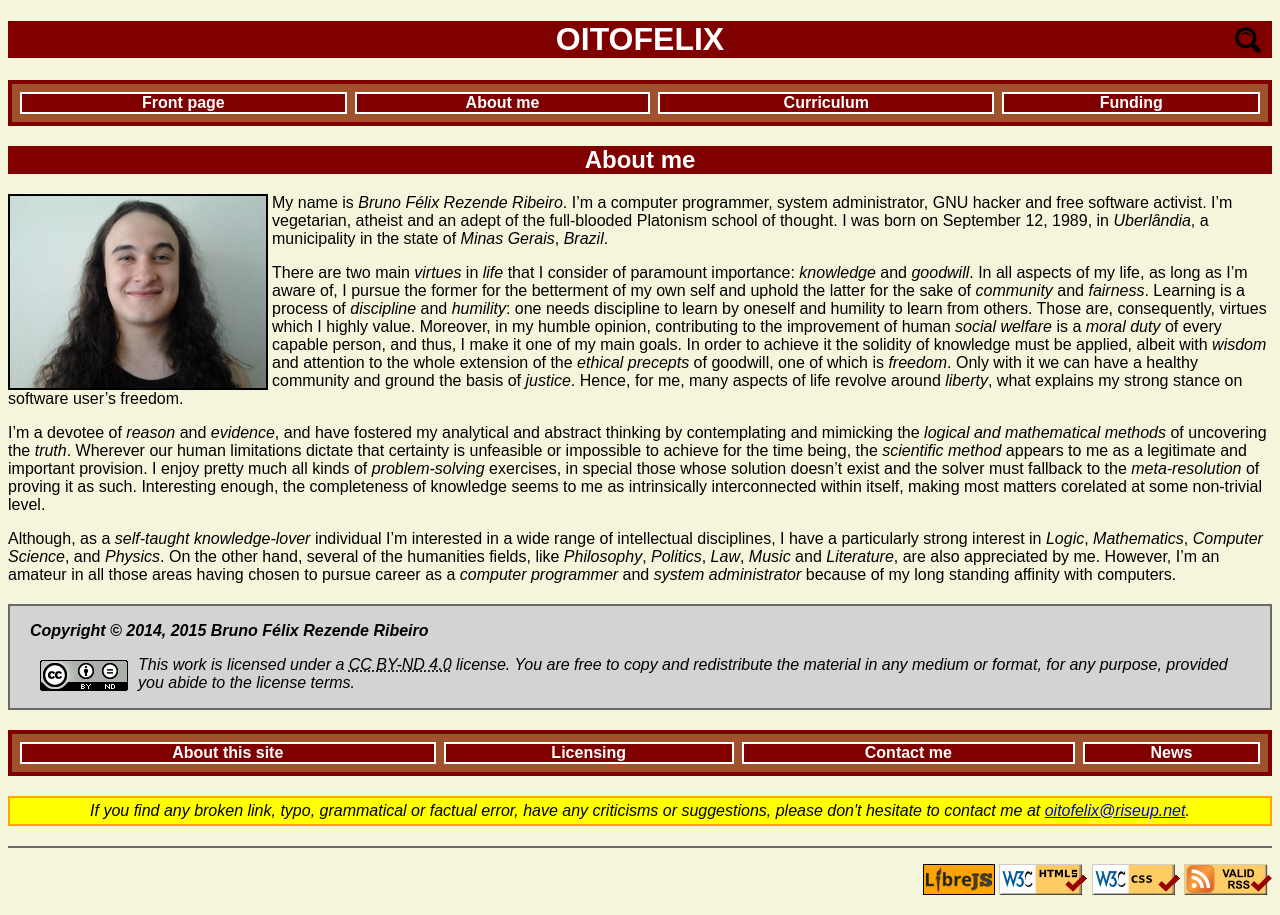
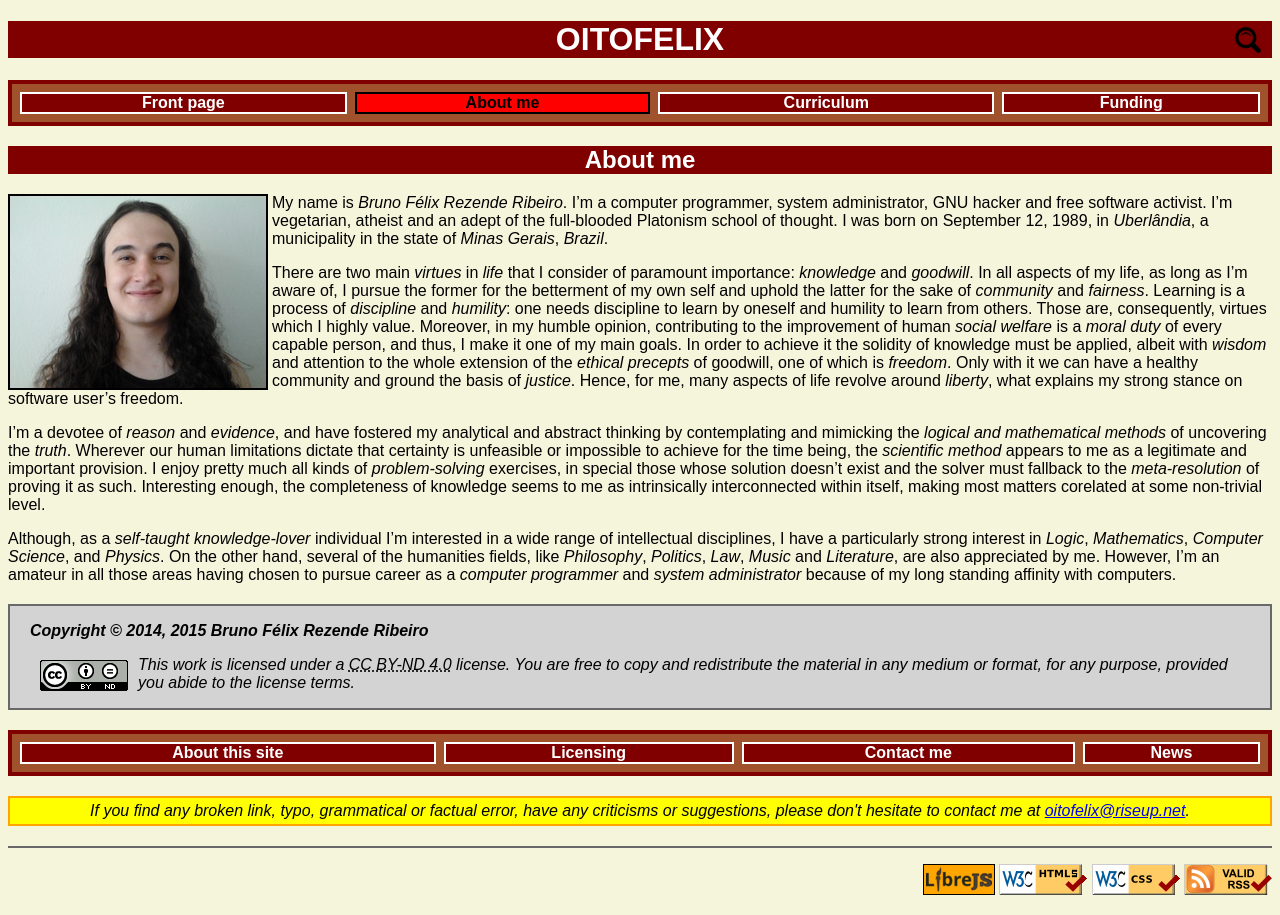
Before and after one commit to oitofelix/oitofelix.github.io, a Jekyll site: the page built from about-me.md, in a window 1280 px wide. Built offline with Jekyll 4.4.1, drawn with Linux system fonts in a browser that asks for light colours.

Commit message:
Fix top menu highlighting

```diff
--- a/_layouts/oitofelix-homepage.html
+++ b/_layouts/oitofelix-homepage.html
@@ -30,7 +30,7 @@
     {% endif %}
 
     <style type="text/css">
-     .nav-bar a[href="{{ site.baseurl }}{% if site.baseurl != '' %}/{% endif %}{{ page.url }}"] {
+     .nav-bar a[href="{{ page.url | remove: 'index.html' }}"] {
 	 color: black;
 	 background-color: red;
 	 border-color: black;
--- a/index.css
+++ /dev/null
@@ -1,5 +0,0 @@
-.nav-bar a[href="/"] {
-    color: black;
-    background-color: red;
-    border-color: black;
-}
```
